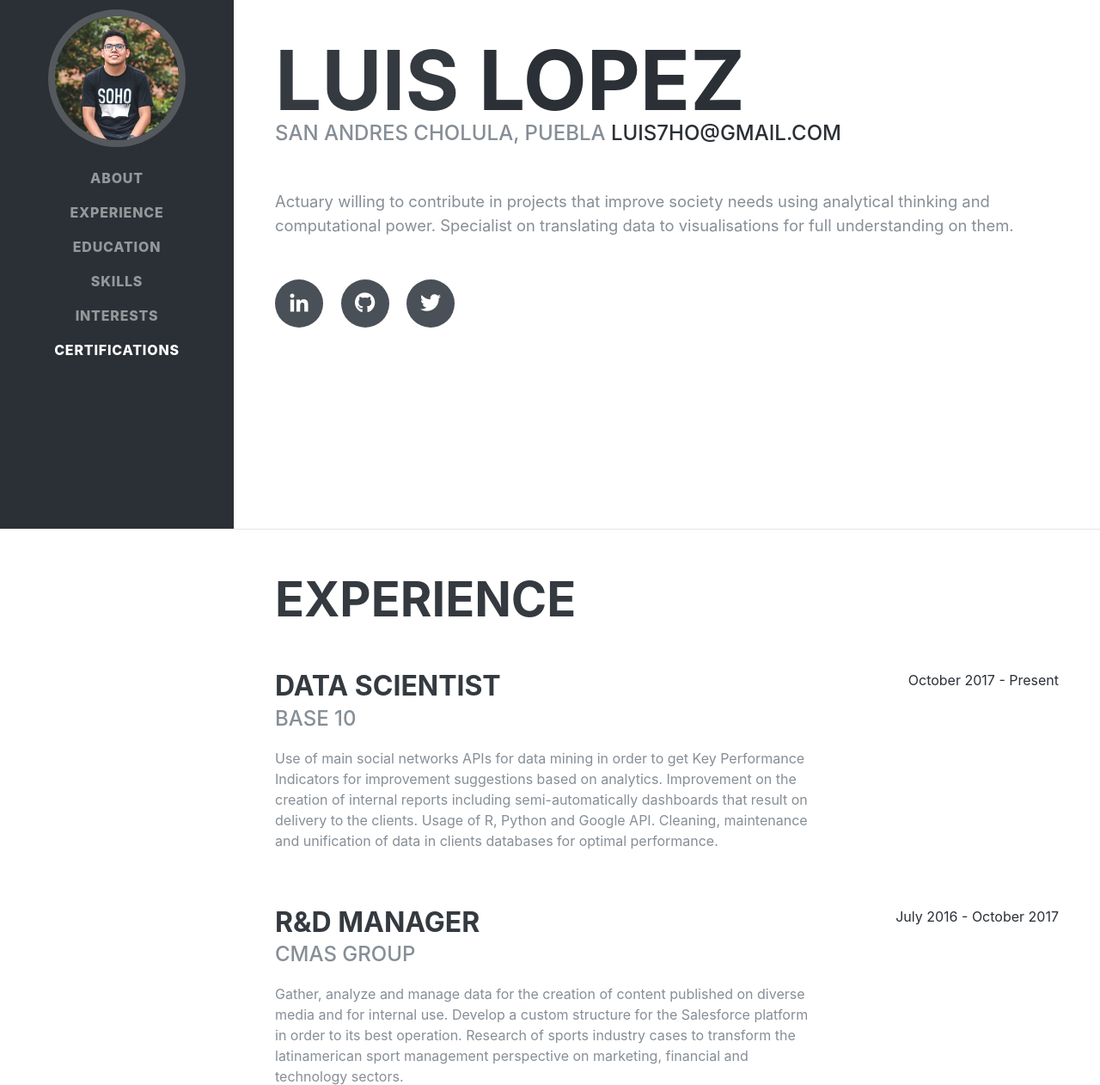
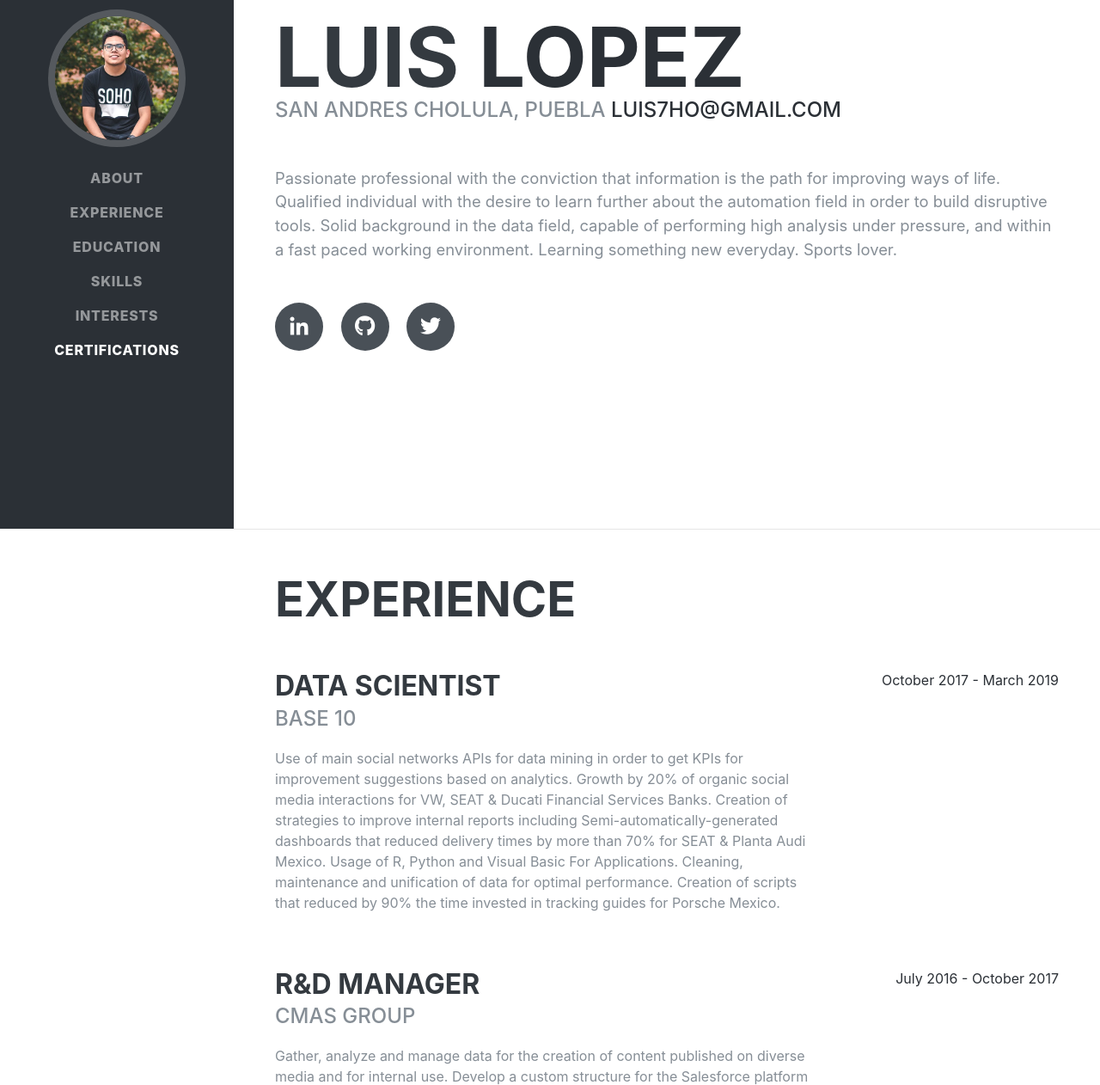
Before and after one commit to LuisLopez7/LuisLopez7.github.io, a plain HTML site: page index.html in a window 1280 px wide. Shown: the part 185-1447 px from the top of the page at 86% size. Drawn offline with Linux system fonts and the light colour scheme; a web font is replaced by a local one.

Commit message:
Update index.html

```diff
--- a/index.html
+++ b/index.html
@@ -69,7 +69,7 @@
           <div class="subheading mb-5">San Andres Cholula, Puebla
             <a href="mailto:name@email.com">luis7ho@gmail.com</a>
           </div>
-          <p class="lead mb-5">Actuary willing to contribute in projects that improve society needs using analytical thinking and computational power. Specialist on translating data to visualisations for full understanding on them.</p>
+          <p class="lead mb-5">Passionate professional with the conviction that information is the path for improving ways of life. Qualified individual with the desire to learn further about the automation field in order to build disruptive tools. Solid background in the data field, capable of performing high analysis under pressure, and within a fast paced working environment. Learning something new everyday. Sports lover.</p>
           <div class="social-icons">
             <a href="https://www.linkedin.com/in/luis-lopez-b6aa35a3/">
               <i class="fab fa-linkedin-in"></i>
@@ -94,12 +94,12 @@
             <div class="resume-content mr-auto">
               <h3 class="mb-0">Data Scientist</h3>
               <div class="subheading mb-3">Base 10</div>
-              <p>Use of main social networks APIs for data mining in order to get Key Performance Indicators for improvement suggestions based on analytics.
-Improvement on the creation of internal reports including semi-automatically dashboards that result on delivery to the clients. Usage of R, Python and Google API.
-Cleaning, maintenance and unification of data in clients databases for optimal performance.</p>
+              <p>Use of main social networks APIs for data mining in order to get KPIs for improvement suggestions based on analytics. Growth by 20% of organic social media interactions for VW, SEAT & Ducati Financial Services Banks.
+Creation of strategies to improve internal reports including Semi-automatically-generated dashboards that reduced delivery times by more than 70% for SEAT & Planta Audi Mexico.
+Usage of R, Python and Visual Basic For Applications. Cleaning, maintenance and unification of data for optimal performance. Creation of scripts that reduced by 90% the time invested in tracking guides for Porsche Mexico.</p>
             </div>
             <div class="resume-date text-md-right">
-              <span class="text-primary">October 2017 - Present</span>
+              <span class="text-primary">October 2017 - March 2019</span>
             </div>
           </div>
 
```
